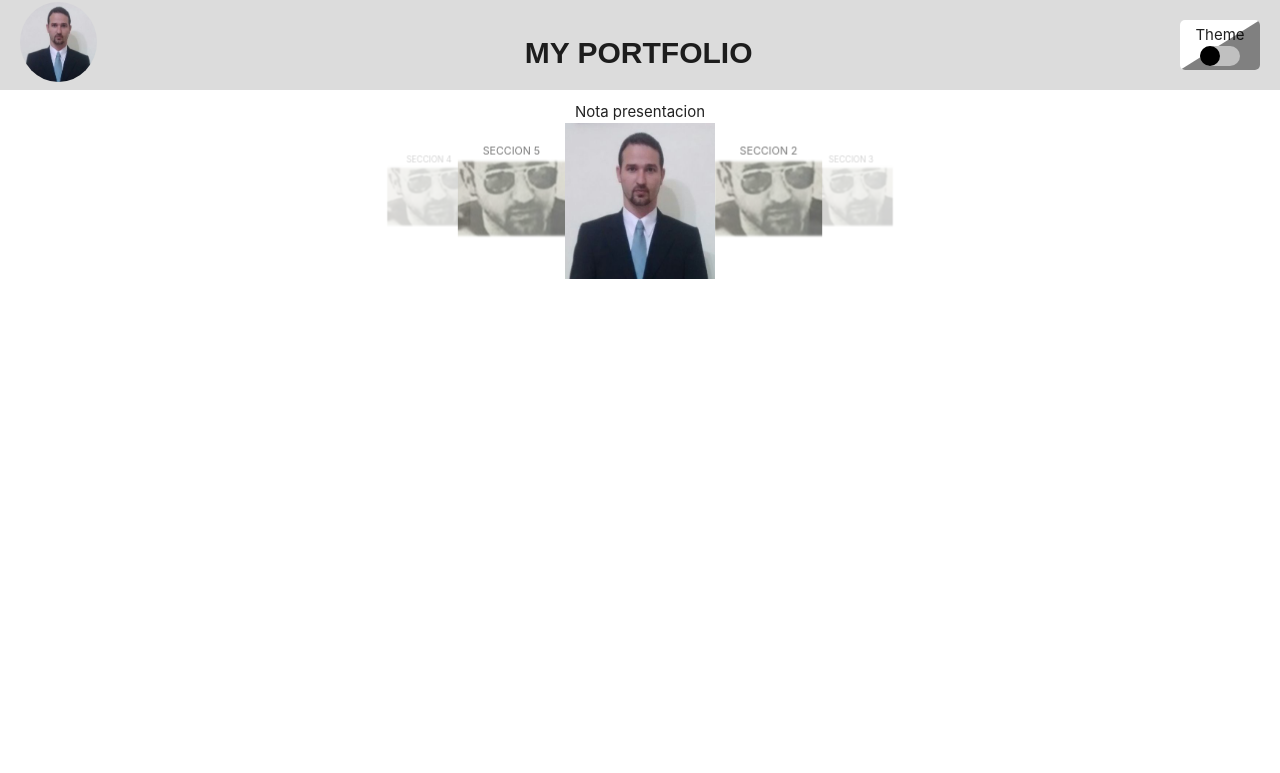
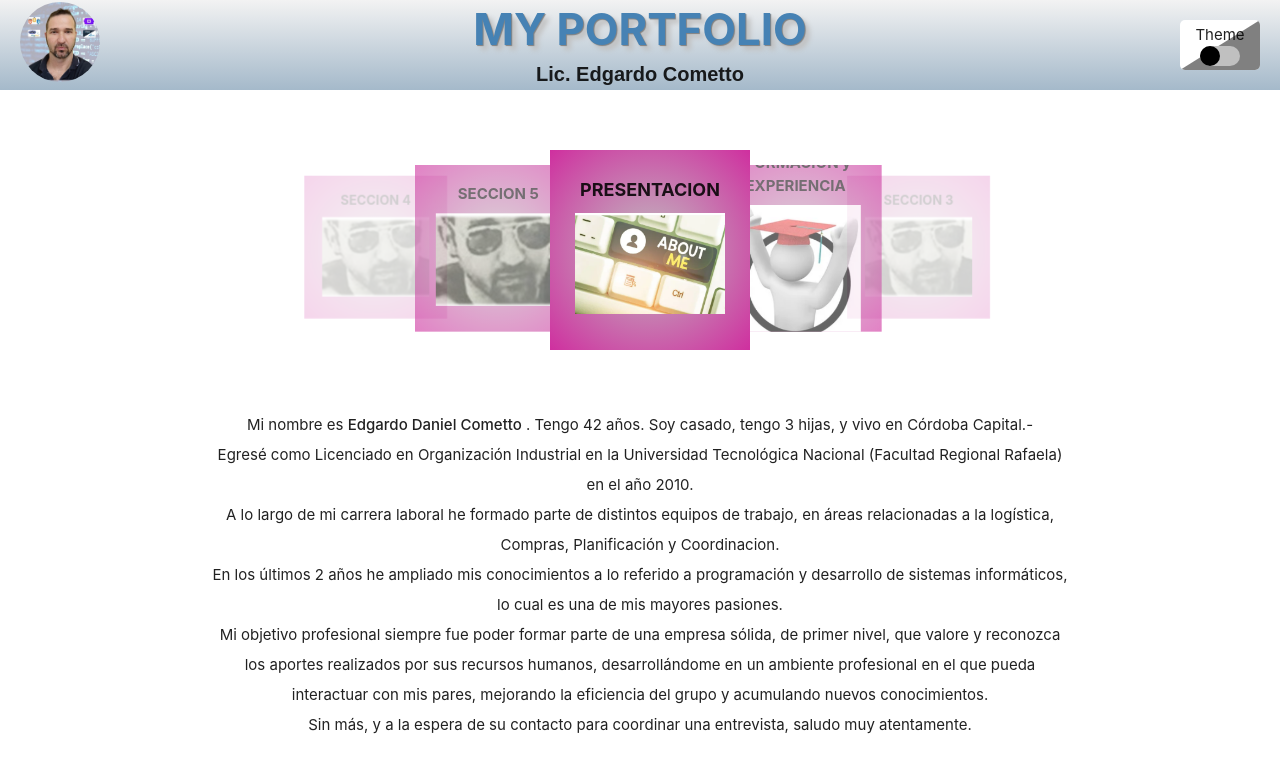
Before and after one commit to ecometto/ecometto.github.io, a PHP site: page / in a window 1280 px wide. Shown: the top 773 px of the page. Run offline with PHP 8.4, Linux system fonts and the light colour scheme.

Commit message:
nuevos cambios

```diff
--- a/index.html
+++ b/index.html
@@ -11,17 +11,18 @@
     <!-- Compiled and minified JavaScript -->
     <script defer src="https://cdnjs.cloudflare.com/ajax/libs/materialize/1.0.0/js/materialize.min.js"></script>
     <link rel="stylesheet" href="styles/style.css">
-    <title>My Portfolio</title>
+    <title>My Portfolio </title>
 </head>
 
 <body>
     <header>
         <div class="icon-container">
             <div>
-                <img src="img/carnet.jpg" alt="ecometto picture">
+                <img src="img/carnet2.jpg" alt="ecometto picture">
             </div>
             <div>
-                <h2>MY PORTFOLIO</h2>
+                <h3>MY PORTFOLIO</h3>
+                <span class="lic">Lic. Edgardo Cometto</span>
             </div>
             <div class="theme">
                 <p class="textTheme">Theme</p>
@@ -32,31 +33,18 @@
             </div>
         </div>
 
-        <!-- <div class="carousel">
-            <a class="carousel-item" href="#">
-                <img src="IMG/carnet.jpg">
-                <div class="text-carousel-container">
-                    <p>Nota presentacion</p>
-                </div>
-            </a>
-            <a class="carousel-item" href="#two!"><img src="IMG/carnet.jpg"></a>
-            <a class="carousel-item" href="#three!"><img src="IMG/carnet.jpg"></a>
-            <a class="carousel-item" href="#four!"><img src="IMG/carnet.jpg"></a>
-            <a class="carousel-item" href="#five!"><img src="IMG/carnet.jpg"></a>
-          </div> -->
-
         <div class="carousel">
             <div class="carousel-item" href="#">
                 <div class="text-carousel-container">
-                    <p>Nota presentacion</p>
+                    <p>PRESENTACION</p>
                 </div>
-                <img src="IMG/carnet.jpg">
+                <img src="IMG/about.png">
             </div>
             <div class="carousel-item" href="#">
                 <div class="text-carousel-container">
-                    <p>SECCION 2</p>
+                    <p>FORMACION y<br> EXPERIENCIA</p>
                 </div>
-                <img src="IMG/f1.jpg">
+                <img src="IMG/experience.png">
             </div>
             <div class="carousel-item" href="#">
                 <div class="text-carousel-container">
@@ -82,8 +70,7 @@
 
     <main>
         <section class="section1">
-            <p id="presentacion-parrafo">Este sitio WEB es para presentar mi curriculum vitae y poner a su
-                consideración mis aptitudes profesionale, laborales y académicas. <br>
+            <p id="presentacion-parrafo">
                 Mi nombre es <strong>Edgardo Daniel Cometto</strong> . Tengo 42 años. Soy casado, tengo 3 hijas, y vivo
                 en
                 Córdoba Capital.-
@@ -92,7 +79,7 @@
                 (Facultad Regional Rafaela) en el año 2010.
                 <br>
                 A lo largo de mi carrera laboral he formado parte de distintos equipos de trabajo, en áreas
-                relacionadas a la logística, Compras, Planificación y Programación.
+                relacionadas a la logística, Compras, Planificación y Coordinacion.
                 <br>
                 En los últimos 2 años he ampliado mis conocimientos a lo referido a programación y desarrollo de
                 sistemas informáticos, lo cual es una de mis mayores pasiones.
@@ -106,24 +93,113 @@
             </p>
         </section>
         <section class="section2">
-            <p>seccion de la nota 2 </p>
-            <p>Lorem ipsum dolor sit amet.</p>
-            <p>Lorem ipsum dolor sit amet consectetur, adipisicing elit. Temporibus, molestias eligendi! Officiis quo cum commodi ratione suscipit, aperiam vel aliquid?</p>
+            <div >
+                <h5>ANTECEDENTES ACADEMICOS... </h5>
+                <p><b>Estudios Universitarios:</b> Licenciatura en Organización Industrial - UTN
+                    - Facultad Regional Rafaela <br>
+                    <b>Estudios Secundarios:</b> Técnico Electromecánico E.E.T. Don José de San Martín (Esperanza)
+                </p>
+                <p>
+
+                    <b><u>CONOCIMIENTOS INFORMATICOS:</u></b> <br>
+                    Microsoft Office (Word, Excel, Power Point), Programación excel y googleSheets (macros y appsheets),
+                    navegadores WEB, Correos electrónicos, lenguajes de programación, Diseño WEB, lenguaje SQL, etc.
+                </p>
+                <p>
+                    <b><u>IDIOMAS:</u></b> <br>
+                    <b>Inglés:</u></b> Lecturacritura y Oral: Nivel basico-Intermedio (B01)
+                </p>
+                <p>
+                    <b><u>CURSO Y CAPACITACIONES:</u></b> <br>
+                    Trabajo en Equipo, Negociación, Liderazgo, Comunicación eficiente, Metodologías Agiles <br>
+                    Lenguajes de programación WEB (HTML, CSS, JAVASCRIPT). Librerías Bootstrap, Jquery, Datatables, etc <br>
+                    Lenguajes de backend y consulta de Bases de Datos (MySQL, PHP) <br>
+                    Sistemas de control de versiones GIT y GITHUB
+                </p>
+            </div>
+
+            <hr>
+
+            <div>
+                <h5>ANTECEDENTES LABORALES... </h5>
+                <p>
+                    <b>* PROYECTOS PERSONALES y LABORALES DE DESARROLLO WEB / PROGRAMACION</b> <br>
+                    Uso de los siguientes lenguajes y tecnologías: <br>
+                    ✔ HTML, CSS, JavaScript <br>
+                    ✔ Librerías REACT, JQUERY, DATATABLES, BOOTSTRAP, SASS. <br>
+                    ✔ PHP y MYSL <br>
+                    (ver en card "proyectos")
+                </p>
+                <p>
+                    <b>* VENG SA </b> <br>
+                    Desde Noviembre de 2014 hasta la actualidad – Puesto: Planificación y Coordinación<br>
+                    ✔ Planificación de las actividades del área de mantenimiento. <br>
+                    ✔ Generación, planificación y seguimiento de Ordenes de trabajo. <br>
+                    ✔ Elaboración de informes de gestión de mantenimiento. <br>
+                    ✔ Realización de compras y/o solicitudes de materiales por caja chica, Licitaciones y/o Expedientes.
+                    <br>
+                    ✔ Generación de documentación técnica e informes de compras específicas.
+                </p>
+                <p>
+                    <b>* FERROVIAS / Belgrano Cargas (Gerenciador del FFCC Belgrano Carga) <br></b>
+                    Desde Noviembre 2010 hasta Noviembre 2014 - Puesto: Coordinador Administrativo Técnico<br>
+                    ✔ Compras productivas / no productivas en Cuenta Corriente y por caja chica <br>
+                    ✔ Generación de Requerimientos de Compra de acuerdo a procedimientos <br>
+                    ✔ Proyección / planificación de compras productivas y no-productivas <br>
+                    ✔ Control de facturación y saldos de cuentas corrientes de proveedores <br>
+                    ✔ Control, carga y autorización de gastos/compras por caja chica <br>
+                    ✔ Conciliación y cierre diario de caja chica <br>
+                    ✔ Presentación de informes varios a Gerencia
+                </p>
+                <p>
+                         <b>* INVEL Latinoamericana S.A. – Córdoba <br></b> Desde marzo 2007 hasta Octubre 2010 – Puesto:
+                    Responsable compras/logística<br>
+                    ✔ Negociación, formación y evaluación de proveedores (productivos y de servicios) <br>
+                    ✔ Selección y Logística de transportes nacionales e internacionales <br>
+                    ✔ Control de documentación (facturas, remitos, Guias Aéreas) y registro en sistemas <br>
+                    ✔ Análisis de costos operativos y por proyectos <br>
+                    ✔ Control y autorización de documentos de Almacén <br>
+                    ✔ Ciclado y auditroría de Stock. <br>
+                    ✔ Planificación y gestión de de inventario
+                </p>
+                <p>
+                    <b>* PUNTOSECO – Córdoba <br></b> Desde Marzo 2006 hasta Diciembre 2006 – Puesto: Encargado de
+                    Logística<br>
+                    ✔ Control y registro de ingreso y egreso de mercadería <br>
+                    ✔ Planificación de compras de insumos y artículos secundarios <br>
+                    ✔ Control y ciclado de Stock <br>
+                    ✔ Coordinación con proveedores y clientes de fechas y condiciones de entrega <br>
+                    ✔ Planificación de producción (a pequeña escala)
+
+                </p>
+                <p>
+                   <b>* Club Sportivo Ben Hur – Rafaela <br></b> Desde Octubre 1999 hasta Diciembre 2005 – Último
+                    Puesto: Encargado administración <br>
+                    ✔ Control de saldos y cuentas corrientes de proveedores y clientes <br>
+                    ✔ Conciliación de Caja, Banco, Cuentas Corrientes y Cajas de ahorro <br>
+                    ✔ Análisis, preparación y presentación informes económicos y financieros <br>
+                    ✔ Análisis de Costos de los diferentes centros (Subcomisiones)
+
+                </p>
+            </div>
         </section>
         <section class="section3">
             <p>seccion de la nota 3 </p>
             <p>Lorem ipsum dolor sit, amet consectetur adipisicing elit. Maiores, reprehenderit!</p>
-            <p>Lorem ipsum dolor sit amet consectetur, adipisicing elit. Temporibus, molestias eligendi! Officiis quo cum commodi ratione suscipit, aperiam vel aliquid?</p>
+            <p>Lorem ipsum dolor sit amet consectetur, adipisicing elit. Temporibus, molestias eligendi! Officiis quo
+                cum commodi ratione suscipit, aperiam vel aliquid?</p>
         </section>
         <section class="section4">
             <p>seccion de la nota 4 </p>
             <p>Lorem ipsum dolor sit amet consectetur adipisicing elit.</p>
-            <p>Lorem ipsum dolor sit amet consectetur, adipisicing elit. Temporibus, molestias eligendi! Officiis quo cum commodi ratione suscipit, aperiam vel aliquid?</p>
+            <p>Lorem ipsum dolor sit amet consectetur, adipisicing elit. Temporibus, molestias eligendi! Officiis quo
+                cum commodi ratione suscipit, aperiam vel aliquid?</p>
         </section>
         <section class="section5">
             <p>seccion de la nota 5 </p>
             <p>Lorem ipsum dolor sit amet consectetur adipisicing elit. Fugit ipsum quas praesentium.</p>
-            <p>Lorem ipsum dolor sit amet consectetur, adipisicing elit. Temporibus, molestias eligendi! Officiis quo cum commodi ratione suscipit, aperiam vel aliquid?</p>
+            <p>Lorem ipsum dolor sit amet consectetur, adipisicing elit. Temporibus, molestias eligendi! Officiis quo
+                cum commodi ratione suscipit, aperiam vel aliquid?</p>
         </section>
     </main>
 
@@ -134,7 +210,7 @@
             var elems = document.querySelectorAll('.carousel');
             var instances = M.Carousel.init(elems, {
                 duration: 500, //	Transition duration in milliseconds.
-                dist: -100, //	Perspective zoom. If 0, all items are the same size.
+                dist: -50, //	Perspective zoom. If 0, all items are the same size.
                 shift: -20, //	Set the spacing of the center item.
                 padding: 0, //	Set the padding between non center items.
                 numVisible: 5, //	Set the number of visible items.
--- a/js/main.js
+++ b/js/main.js
@@ -29,7 +29,7 @@ cards.forEach((card, index)=>{
             secc.style.display = "none"
         })
         secciones[index].style.display = "block"
+    })
 
-
-    })
+    secciones[0].style.display = "block"
 })
--- a/styles/_var.scss
+++ b/styles/_var.scss
@@ -1,6 +1,7 @@
 
 $color1: rgb(220,220,220);
 $color2: rgb(20,20,20);
+$blue: steelblue;
 
 @mixin centrar($justify: center){
     display: flex;
--- a/styles/style.css
+++ b/styles/style.css
@@ -5,20 +5,29 @@
 }
 
 .icon-container {
-  background-color: rgb(220, 220, 220);
+  background: linear-gradient(rgba(230, 230, 230, 0.5), rgba(75, 116, 150, 0.5));
   padding: 0 20px;
   display: flex;
   justify-content: space-between;
   align-items: center;
+  height: 90px;
 }
 .icon-container img {
   height: 80px;
   border-radius: 50%;
 }
-.icon-container h2 {
+.icon-container h3 {
+  margin: 5px;
+  font-weight: bold;
+  color: steelblue;
+  text-shadow: 1px 1px 1px gray, 5px 5px 5px silver;
+}
+.icon-container .lic {
+  display: block;
+  text-align: center;
   font-family: Arial, Helvetica, sans-serif;
   font-weight: 800;
-  font-size: 30px;
+  font-size: 20px;
 }
 .icon-container .theme {
   background-color: white;
@@ -67,17 +76,41 @@
 
 .carousel {
   padding: 0px;
-  height: 200px;
+  height: 300px;
   margin: 0px;
 }
 .carousel .carousel-item {
+  overflow: hidden;
   display: flex;
   justify-content: center;
   align-items: center;
   flex-direction: column;
   cursor: pointer;
+  margin: 10px;
+  padding: 10px;
+  background: radial-gradient(silver, rgb(207, 47, 159));
+}
+.carousel .carousel-item .text-carousel-container {
+  font-size: 18px;
+  font-weight: 700;
 }
 .carousel .carousel-item img {
   width: 150px;
   height: auto;
+  margin: 10px;
+}
+
+main {
+  width: 70%;
+  margin: auto;
+}
+main section {
+  display: flex;
+  justify-content: center;
+  align-items: center;
+  text-align: center;
+}
+main section p {
+  margin: 20px;
+  line-height: 30px;
 }/*# sourceMappingURL=style.css.map */
--- a/styles/style.scss
+++ b/styles/style.scss
@@ -4,20 +4,34 @@
     @include v.reset();
 }
 .icon-container {
-    background-color: v.$color1;
+    background:linear-gradient(rgba(230,230,230,0.5),rgba(75, 116, 150,0.5)) ;
     padding: 0 20px;
     @include v.centrar(space-between);
+    height: 90px;
 
     img {
         height: 80px;
         border-radius: 50%;
     }
-    h2 {
+
+    h3{
+        margin: 5px;
+        font-weight: bold;
+        color: v.$blue;
+        text-shadow: 1px 1px 1px gray,
+        5px 5px 5px silver;
+
+    }
+
+    .lic{
+        display: block;
+        text-align: center;
         font: {
             family: Arial, Helvetica, sans-serif;
             weight: 800;
-            size: 30px;
+            size: 20px;
         }
+
     }
 
     .theme {
@@ -70,16 +84,42 @@
 
 .carousel {
     padding: 0px;
-    height: 200px;
+    height: 300px;
     margin: 0px;
     .carousel-item{
+        overflow: hidden;
         @include v.centrar();
         flex-direction: column;
         cursor: pointer;
+        margin: 10px;
+        padding: 10px;
+        background: radial-gradient(silver,rgb(207, 47, 159));
+
+        .text-carousel-container{
+            font-size: 18px;
+            font-weight: 700;
+        }
 
         img{
             width: 150px;
             height: auto;
+        margin: 10px;
+
         }
     }
 }
+
+main{
+    width: 70%;
+    margin: auto;
+
+    section{
+        @include v.centrar();
+        text-align: center;
+
+        p{
+            margin: 20px;
+            line-height: 30px;
+        }
+    }
+}
```
Also changed, not shown: img/about.png (added), img/carnet.jpg, img/carnet2.jpg (renamed from img/Presentación1.jpg), img/experience.png (added), img/git.jfif (deleted), img/html-css-js.jfif (deleted), img/html.jfif (deleted), img/jquery.jfif (deleted), img/js.jfif (deleted), img/php.jfif (deleted), img/skills.png (added), 1 other file.
